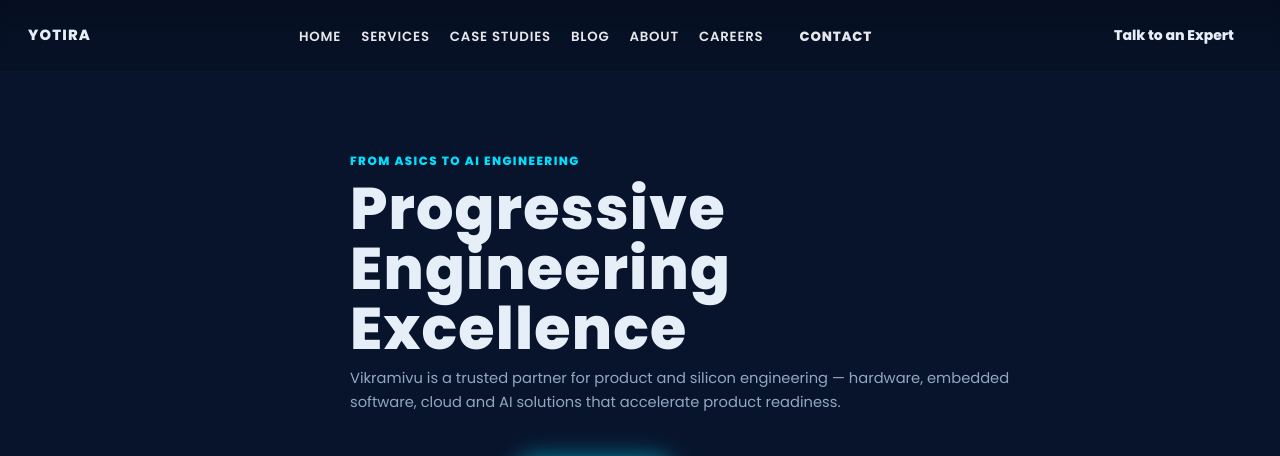
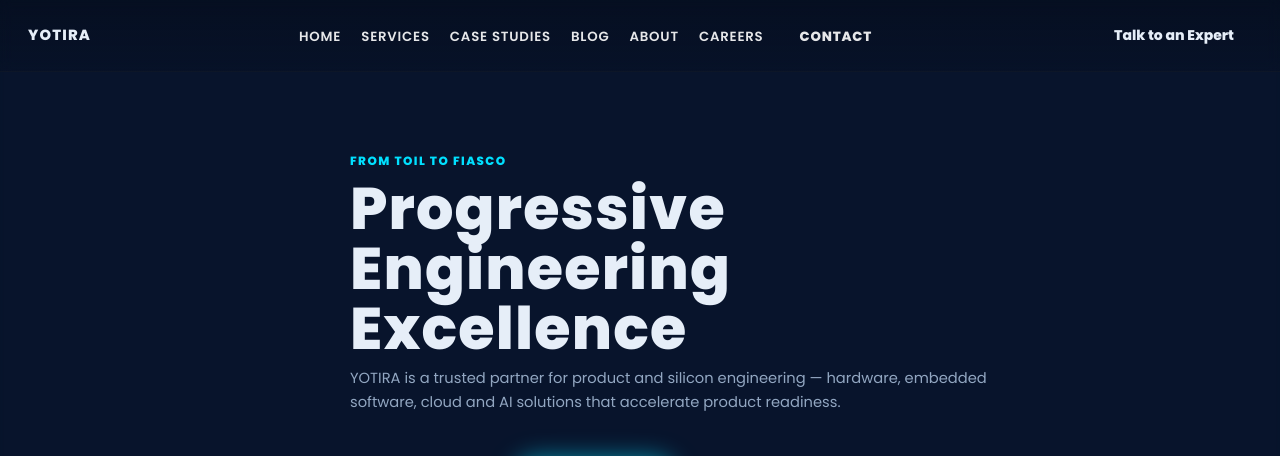
Before and after one commit to 78930/vikramivu, a React (Vite) app: page / in a window 1280 px wide. Shown: the top 456 px of the page. Built offline with nearby package versions, Linux system fonts and the light colour scheme.

Commit message:
Initial commit

```diff
--- a/src/pages/Home.jsx
+++ b/src/pages/Home.jsx
@@ -48,9 +48,9 @@
         <div className="hero-overlay" />
 
         <div className="hero-content">
-          <div className="hero-pretitle">From ASICs to AI Engineering</div>
+          <div className="hero-pretitle">From TOIL to FIASCO</div>
           <h1 className="hero-title">Progressive Engineering Excellence</h1>
-          <p className="hero-sub">Vikramivu is a trusted partner for product and silicon engineering — hardware, embedded software, cloud and AI solutions that accelerate product readiness.</p>
+          <p className="hero-sub">YOTIRA is a trusted partner for product and silicon engineering — hardware, embedded software, cloud and AI solutions that accelerate product readiness.</p>
 
           <div className="hero-ctas">
             <Link to="/contact" className="nav-btn">Talk to an Expert</Link>
```
